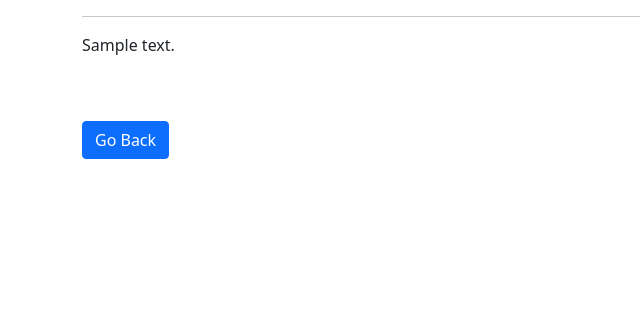
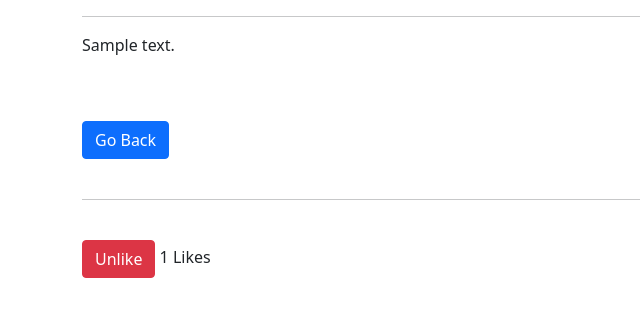
Before and after one commit to NorgeMan/final_project, a Django app: page /publication/1 in a window 1280 px wide. Shown: the part 224-541 px from the top of the page, without its empty margins (0-640 px from the left). Run offline with Django 4.2, Linux system fonts and the light colour scheme; a user stored in the database is signed in; tables that the repository leaves empty hold one stand-in row (values such as "Sample post").

Commit message:
Iteration 16 Added likes and unlikes feature seeing by authorized users

```diff
--- a/the_diary/models.py
+++ b/the_diary/models.py
@@ -26,6 +26,7 @@ class Publication(models.Model):
     end_time = models.DateTimeField(default=datetime.now, blank=False)
     summary = models.TextField()
     publication_date = models.DateField(default=datetime.now, blank=False)
+    likes = models.ManyToManyField(User, related_name='diary_publication')
 
     def __str__(self):
         return self.title + ' | ' + str(self.author)
@@ -33,3 +34,6 @@ class Publication(models.Model):
     def get_absolute_url(self):
         # return reverse('publication-detail', args=(str(self.id)))
         return reverse('home')
+
+    def count_likes(self):
+        return self.likes.count()
--- a/the_diary/templates/details.html
+++ b/the_diary/templates/details.html
@@ -22,6 +22,26 @@
 <p> {{ publication.summary|safe }} </p>
 <br> <br>
 <a href="{% url 'home' %}" class="btn btn-primary">Go Back</a>
+<br><br>
+<hr>
+<br>
+<form action="{% url 'like_publication' publication.pk %}" method="POST">
+    {% csrf_token %}
+    {% if user.is_authenticated %}
+        {% if liked %}
+            <button
+                type="submit" , name="publication_id" , value="{{ publication.id }}" , class="btn btn-danger">Unlike
+            </button>
+        {% else %}
+            <button
+                type="submit" , name="publication_id" , value="{{ publication.id }}" , class="btn btn-primary">Like
+            </button>
+        {% endif %}
+        {{ count_likes }} Likes
+    {% else %}
+    <a class="nav-link" href="{% url 'login' %}">Log In to like</a>
+    {% endif %}
+</form>
 {% endblock %}
 </body>
 </html>
--- a/the_diary/urls.py
+++ b/the_diary/urls.py
@@ -1,7 +1,7 @@
 from django.urls import path
 from . import views
 from .views import Home, PublicationDetailedView, AddPublicationView, UpdatePublicationView, DeletePublicationView
-from .views import AddCategoryView, category_view, category_list_view
+from .views import AddCategoryView, category_view, category_list_view, like_view
 
 urlpatterns = [
     # path('', views.home, name="home"),
@@ -13,4 +13,5 @@ urlpatterns = [
     path('add-category/', AddCategoryView.as_view(), name="add-category"),
     path('category/<str:categories>/', category_view, name="category"),
     path('category-list/', category_list_view, name="category-list"),
+    path('like/<int:pk>', like_view, name='like_publication'),
 ]
--- a/the_diary/views.py
+++ b/the_diary/views.py
@@ -1,8 +1,9 @@
-from django.shortcuts import render
+from django.shortcuts import render, get_object_or_404
 from django.views.generic import ListView, DetailView, CreateView, UpdateView, DeleteView
 from .models import Publication, Category
 from .forms import PublicationForm, EditForm
-from django.urls import reverse_lazy
+from django.urls import reverse_lazy, reverse
+from django.http import HttpResponseRedirect
 
 
 class Home(ListView):
@@ -26,7 +27,17 @@ class PublicationDetailedView(DetailView):
     def get_context_data(self, *args, **kwargs):
         category_menu = Category.objects.all()
         context = super(PublicationDetailedView, self).get_context_data(*args, **kwargs)
+
+        stuff = get_object_or_404(Publication, id=self.kwargs['pk'])
+        count_likes = stuff.count_likes()
+
+        liked = False
+        if stuff.likes.filter(id=self.request.user.id).exists():
+            liked = True
+
         context["category_menu"] = category_menu
+        context["count_likes"] = count_likes
+        context["liked"] = liked
         return context
 
 
@@ -63,3 +74,16 @@ def category_view(request, categories):
 def category_list_view(request):
     category_menu_list = Category.objects.all()
     return render(request, 'categories_list.html', {'category_menu_list': category_menu_list})
+
+
+def like_view(request, pk):
+    publication = get_object_or_404(Publication, id=request.POST.get('publication_id'))
+    liked = False
+    if publication.likes.filter(id=request.user.id).exists():
+        publication.likes.remove(request.user)
+        liked = False
+    else:
+        publication.likes.add(request.user)
+        liked = True
+
+    return HttpResponseRedirect(reverse('publication-detail', args=[str(pk)]))
```
Also changed, not shown: the_diary/migrations/0006_alter_category_options_publication_likes.py (added). Lines whose indentation alone changed are shown as unchanged.
